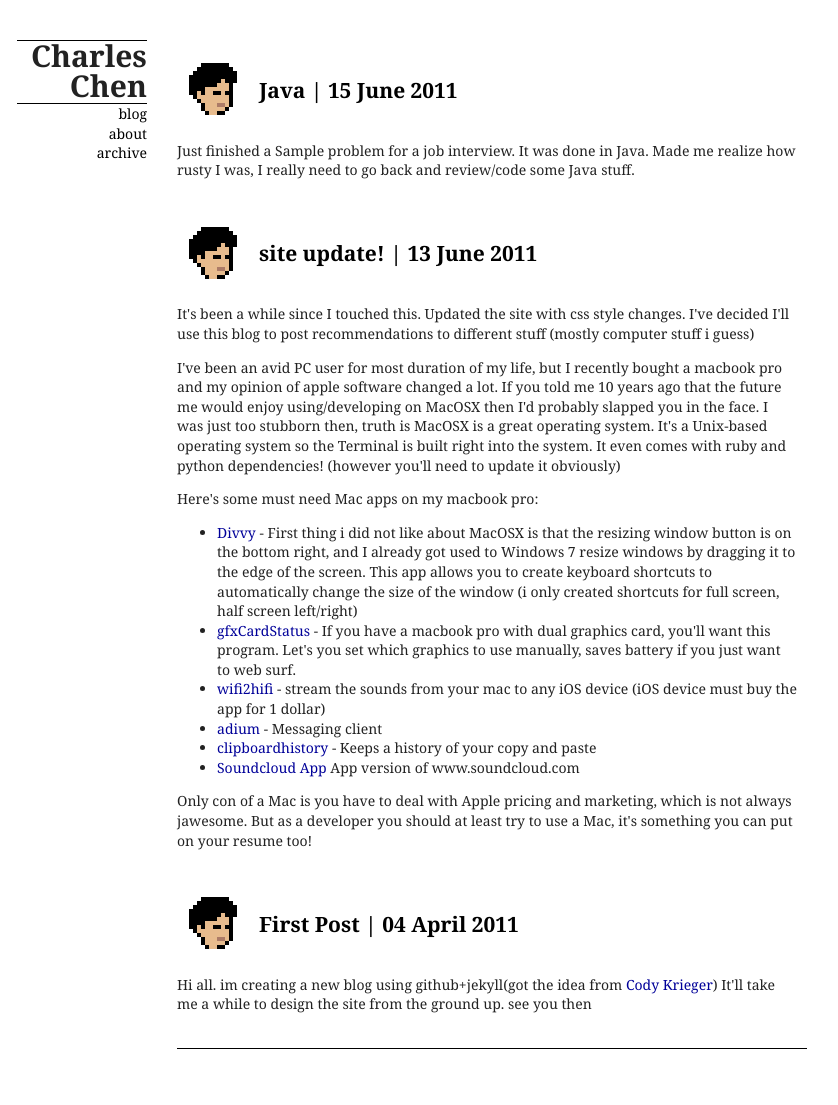
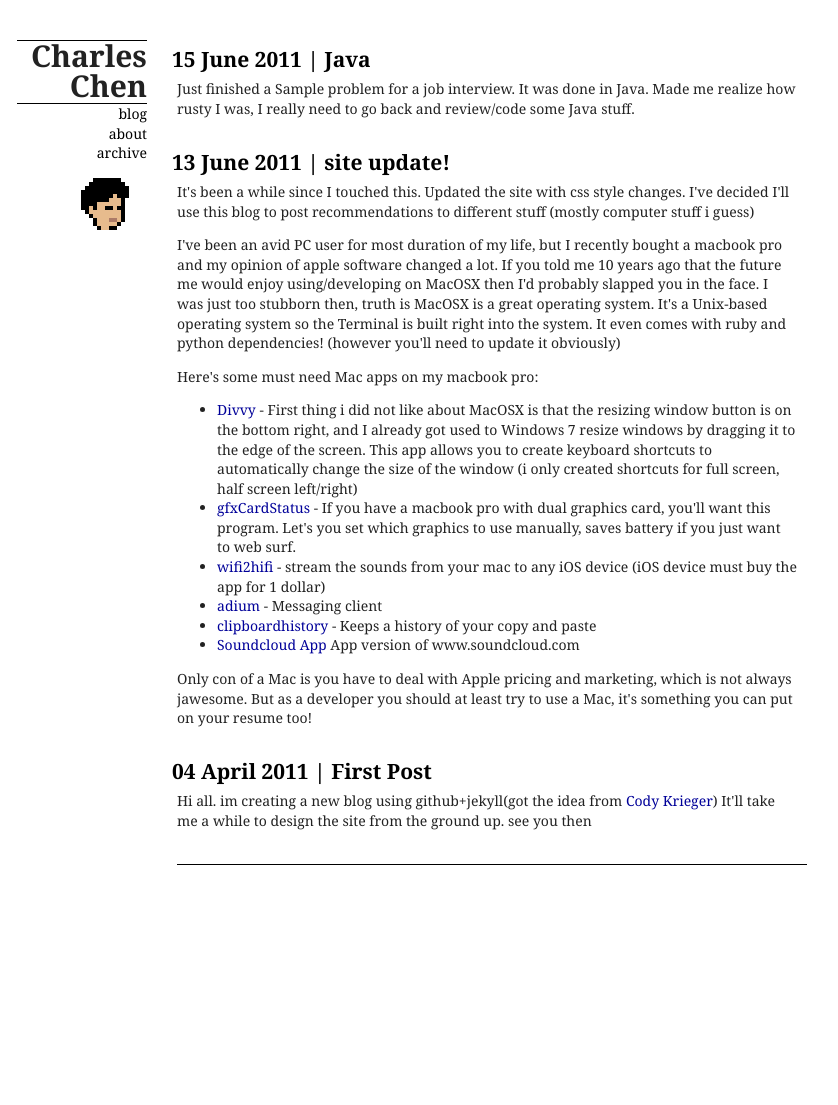
Before and after one commit to charleschen/charleschen.github.com, a Jekyll site: the page built from index.html, in a window 1280 px wide. Shown: the whole page, without its empty margins (233-1071 px from the left). Built offline with Jekyll 4.4.1, drawn with Linux system fonts in a browser that asks for light colours; nearby versions of some CDN libraries; the list of posts is cut into pages by our own code; after the commit the page ends 921 px from its top, so only the background shows below that.

Commit message:
removed postimg

```diff
--- a/_includes/listed-post.html
+++ b/_includes/listed-post.html
@@ -1,16 +1,7 @@
 <div class="post">
-	<table>
-		<tr>
-			<td>
-				<img src="/media/img/postImg1.png"></img>
-			</td>
-			<td>
-				<h2 class="post title">
-					<a href="{{ post.url}}">{{ post.title }} | {{ post.date | date_to_long_string }}</a>
-				</h2>
-			</td>
-		</tr>
-	</table>
+		<h2 class="post title">
+			<a href="{{ post.url}}">{{ post.date | date_to_long_string }} | {{ post.title }}</a>
+		</h2>
 	<div class="post body">
     	{{ post.content }}
   	</div>
--- a/_layouts/default.html
+++ b/_layouts/default.html
@@ -19,6 +19,7 @@
 				<li><a href="/about.html">about</a></li>
 				<li><a href="/archive.html">archive</a></li>
 			</ul>
+			<img src="media/img/postImg1.png"></img>
 		</div>
 		<div id="main">
       		{{ content }}
```
